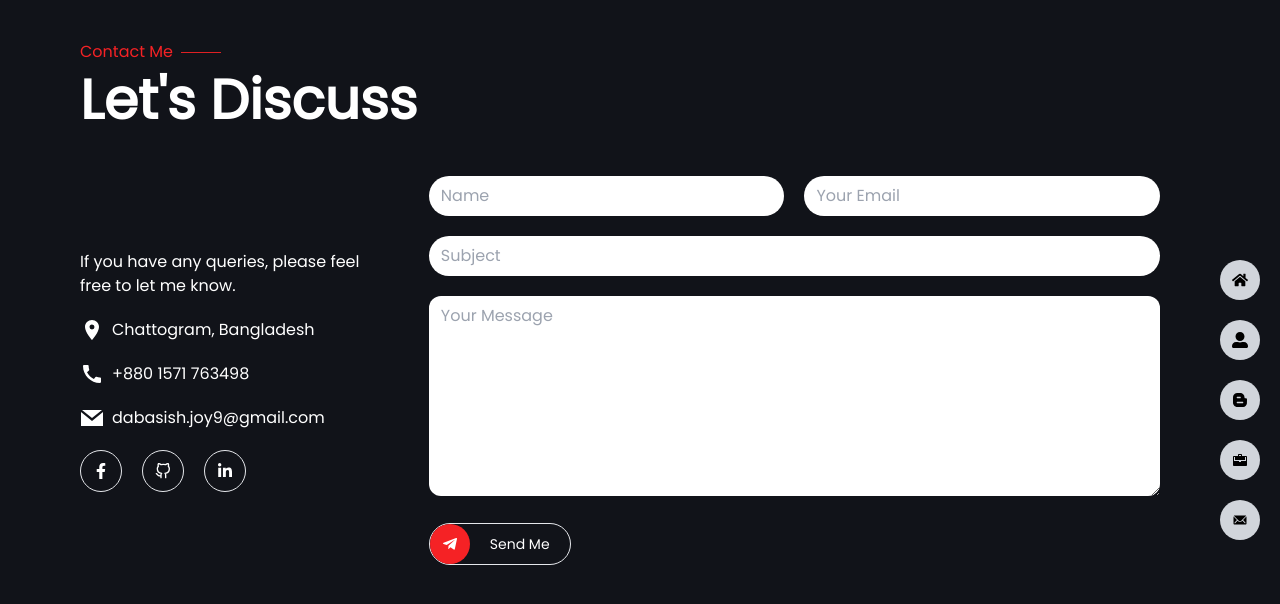
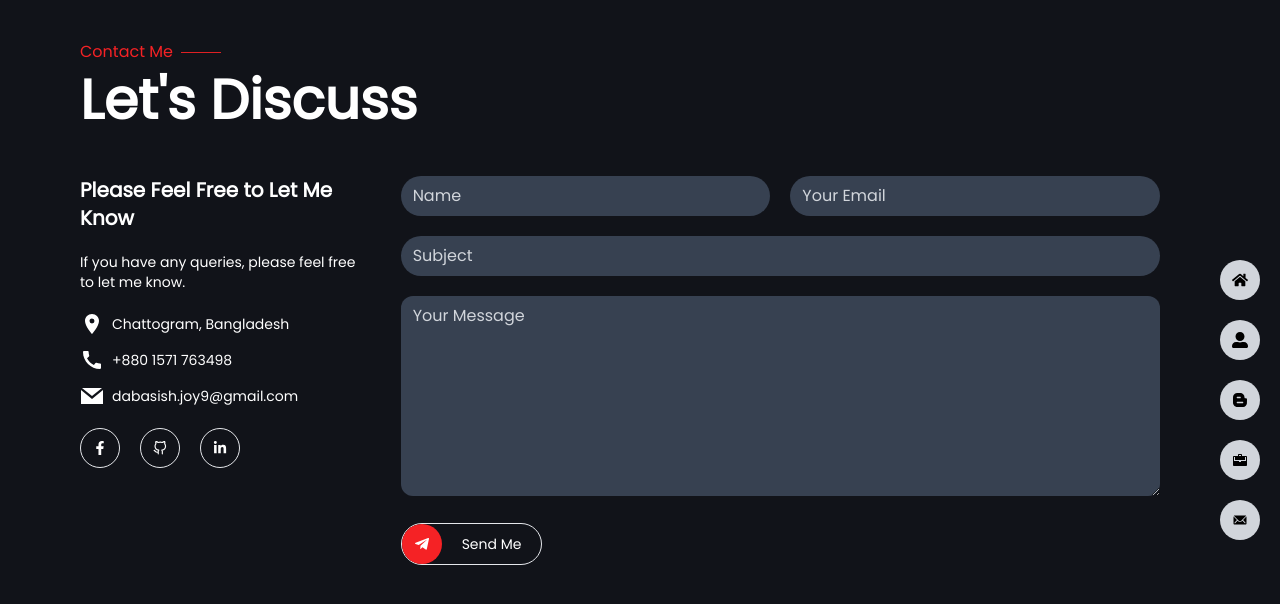
Before and after one commit to DabasishDasJoy/portfolio, a React (Create React App) app: page /contact in a window 1280 px wide. Shown: the top 604 px of the page. Built offline with nearby package versions, Linux system fonts and the light colour scheme.

Commit message:
refactor contact page

```diff
--- a/src/pages/Contact/Contact/Contact.jsx
+++ b/src/pages/Contact/Contact/Contact.jsx
@@ -40,11 +40,13 @@ const Contact = () => {
     <div className="bg-secondary min-h-screen px-20 py-10">
       <PageTitle subtitle={"Contact Me"}>Let's Discuss</PageTitle>
 
-      <section className="text-white flex items-center my-10">
-        <div className="flex flex-col gap-5 ">
+      <section className="text-white flex my-10">
+        <div className="flex flex-col gap-5 text-sm">
+          <h6 className="text-xl font-bold">Please Feel Free to Let Me Know</h6>
           <p className="">
             If you have any queries, please feel free to let me know.
           </p>
+          <div className="flex flex-col gap-3">
             <div className="flex items-center gap-2">
               <MdLocationOn className="w-6 h-6" />
               <p>Chattogram, Bangladesh</p>
@@ -57,10 +59,11 @@ const Contact = () => {
               <GrMail className="w-6 h-6" />
               <p>dabasish.joy9@gmail.com</p>
             </div>
+          </div>
 
           <div className="flex gap-5">
             <a
-              href=""
+              href="https://www.facebook.com/dabasishdas.joy/"
               target={"_blank"}
               rel="noreferrer"
               className="border p-3 rounded-full"
@@ -68,7 +71,7 @@ const Contact = () => {
               <FaFacebookF />
             </a>
             <a
-              href=""
+              href="https://github.com/DabasishDasJoy"
               target={"_blank"}
               rel="noreferrer"
               className="border p-3 rounded-full"
@@ -76,7 +79,7 @@ const Contact = () => {
               <FiGithub />
             </a>
             <a
-              href=""
+              href="https://www.linkedin.com/in/dabasishjoy/"
               target={"_blank"}
               rel="noreferrer"
               className="border p-3 rounded-full"
@@ -90,14 +93,14 @@ const Contact = () => {
           onSubmit={sendEmail}
           className=" flex flex-col w-full px-10"
         >
-          <div className="grid grid-cols-6 gap-5 text-black">
+          <div className="grid grid-cols-6 gap-5 text-white">
             <div className="col-span-full sm:col-span-3">
               <input
                 id="Name"
                 name="user_name"
                 type="text"
                 placeholder="Name"
-                className="w-full rounded-full px-3 py-2"
+                className="w-full rounded-full px-3 py-2 bg-gray-700 placeholder:text-gray-300"
               />
             </div>
             <div className="col-span-full sm:col-span-3">
@@ -105,7 +108,7 @@ const Contact = () => {
                 type="email"
                 name="user_email"
                 placeholder="Your Email"
-                className="w-full rounded-full px-3 py-2"
+                className="w-full rounded-full px-3 py-2 bg-gray-700 placeholder:text-gray-300"
               />
             </div>
             <div className="col-span-full">
@@ -113,7 +116,7 @@ const Contact = () => {
                 type="text"
                 name="subject"
                 placeholder="Subject"
-                className="w-full rounded-full px-3 py-2"
+                className="w-full rounded-full px-3 py-2 bg-gray-700 placeholder:text-gray-300"
               />
             </div>
             <div className="col-span-full">
@@ -121,7 +124,7 @@ const Contact = () => {
                 id="message"
                 name="message"
                 placeholder="Your Message"
-                className="w-full h-[200px] rounded-xl px-3 py-2"
+                className="w-full h-[200px] rounded-xl px-3 py-2 bg-gray-700 placeholder:text-gray-300"
               ></textarea>
             </div>
           </div>
```
Lines whose indentation alone changed are shown as unchanged.
